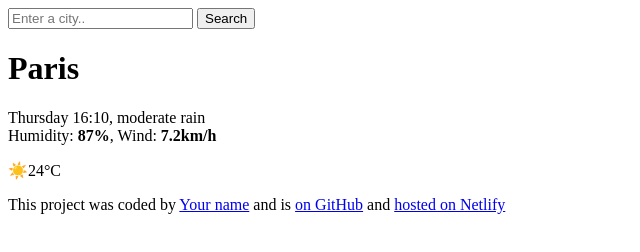
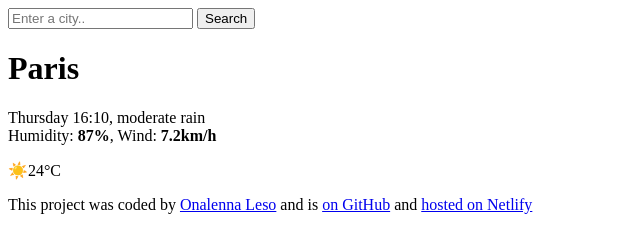
Before and after one commit to onalennaleso/my-empty-folder, a website built with Parcel: page index.html in a window 1280 px wide. Shown: the whole page, without its empty margins (0-640 px from the left). Built offline with nearby package versions, Linux system fonts and the light colour scheme.

Commit message:
Sixth commit

```diff
--- a/index.html
+++ b/index.html
@@ -40,7 +40,7 @@
         <footer>
             <p>
                 This project was coded by
-                <a href="#" target="_blank">Your name</a> and is
+                <a href="#" target="_blank">Onalenna Leso</a> and is
                 <a href="#" target="_blank"> on GitHub</a> and
                 <a href="#" target="_blank">hosted on Netlify</a>
             </p>
```
